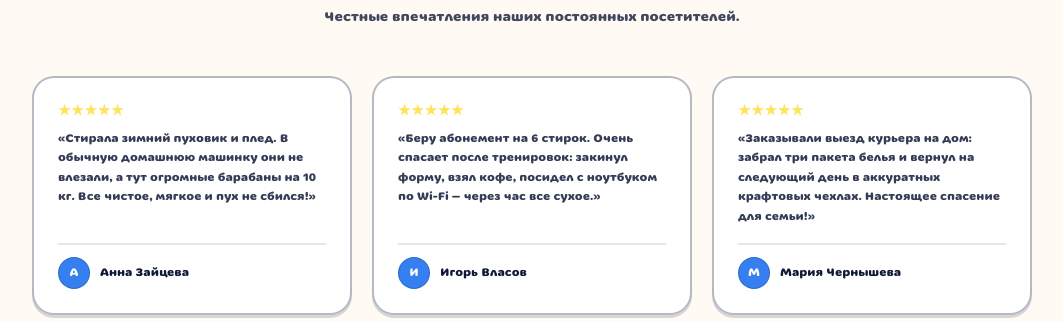
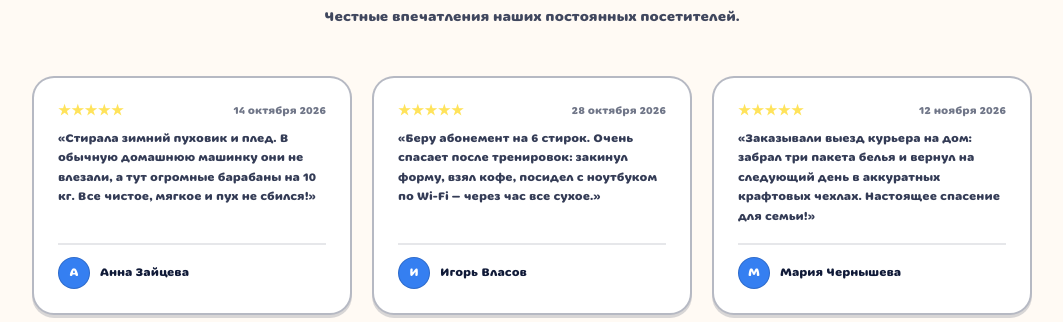
Before and after one commit to eueeeo/bubble, a Laravel app: page / in a window 1280 px wide. Shown: the part 5101-5423 px from the top of the page, without its empty margins (108-1171 px from the left). Run offline with Laravel 12, Linux system fonts and the light colour scheme; style sheets or scripts are compiled from the project's sources; parts of the project's set-up code (start-up, migrations or seed data) failed here and were passed over; some libraries are stand-ins or nearby versions.

Commit message:
Add 2026 dates to reviews

```diff
--- a/resources/js/views/HomeView.vue
+++ b/resources/js/views/HomeView.vue
@@ -719,7 +719,10 @@
             class="w-80 shrink-0 bg-white dark:bg-[#131d33] border-2 border-bubble-dark/30 dark:border-[#24355a] rounded-[22px] shadow-brutal p-6 snap-center flex flex-col justify-between text-bubble-dark dark:text-[#f1f5fd] hover:-translate-y-1 transition-all duration-200"
           >
             <div>
-              <div class="text-bubble-yellow text-sm font-black mb-2 tracking-wider">★★★★★</div>
+              <div class="flex items-center justify-between mb-2">
+                <div class="text-bubble-yellow text-sm font-black tracking-wider">★★★★★</div>
+                <span v-if="rev.date" class="text-[11px] font-bold text-bubble-dark/60 dark:text-[#94a9c9]">{{ rev.date }}</span>
+              </div>
               <p class="text-xs text-bubble-dark/85 dark:text-[#f1f5fd] leading-relaxed font-medium">«{{ rev.text }}»</p>
             </div>
             <div class="flex items-center gap-2.5 mt-4 pt-3 border-t-2 border-bubble-dark/10 dark:border-[#24355a]">
@@ -1090,9 +1093,9 @@ export default {
         { title: 'ул. Мыльная, 3', time: 'Ежедневно 8:00–22:00', equipment: '6 стиральных и 4 сушильные машины' },
       ],
       reviews: [
-        { text: 'Стирала зимний пуховик и плед. В обычную домашнюю машинку они не влезали, а тут огромные барабаны на 10 кг. Все чистое, мягкое и пух не сбился!', author: 'Анна Зайцева' },
-        { text: 'Беру абонемент на 6 стирок. Очень спасает после тренировок: закинул форму, взял кофе, посидел с ноутбуком по Wi-Fi — через час все сухое.', author: 'Игорь Власов' },
-        { text: 'Заказывали выезд курьера на дом: забрал три пакета белья и вернул на следующий день в аккуратных крафтовых чехлах. Настоящее спасение для семьи!', author: 'Мария Чернышева' }
+        { text: 'Стирала зимний пуховик и плед. В обычную домашнюю машинку они не влезали, а тут огромные барабаны на 10 кг. Все чистое, мягкое и пух не сбился!', author: 'Анна Зайцева', date: '14 октября 2026' },
+        { text: 'Беру абонемент на 6 стирок. Очень спасает после тренировок: закинул форму, взял кофе, посидел с ноутбуком по Wi-Fi — через час все сухое.', author: 'Игорь Власов', date: '28 октября 2026' },
+        { text: 'Заказывали выезд курьера на дом: забрал три пакета белья и вернул на следующий день в аккуратных крафтовых чехлах. Настоящее спасение для семьи!', author: 'Мария Чернышева', date: '12 ноября 2026' }
       ],
       faqList: [
         {
@@ -1266,6 +1269,13 @@ export default {
       }
     },
     submitReview() {
+      if (this.reviewForm.name && this.reviewForm.text) {
+        this.reviews.unshift({
+          author: this.reviewForm.name,
+          text: this.reviewForm.text,
+          date: '23 ноября 2026'
+        });
+      }
       this.reviewSuccessMsg = 'Спасибо за ваш отзыв! Мы ценим ваше мнение.';
       this.reviewForm = { name: '', text: '' };
     },
```
